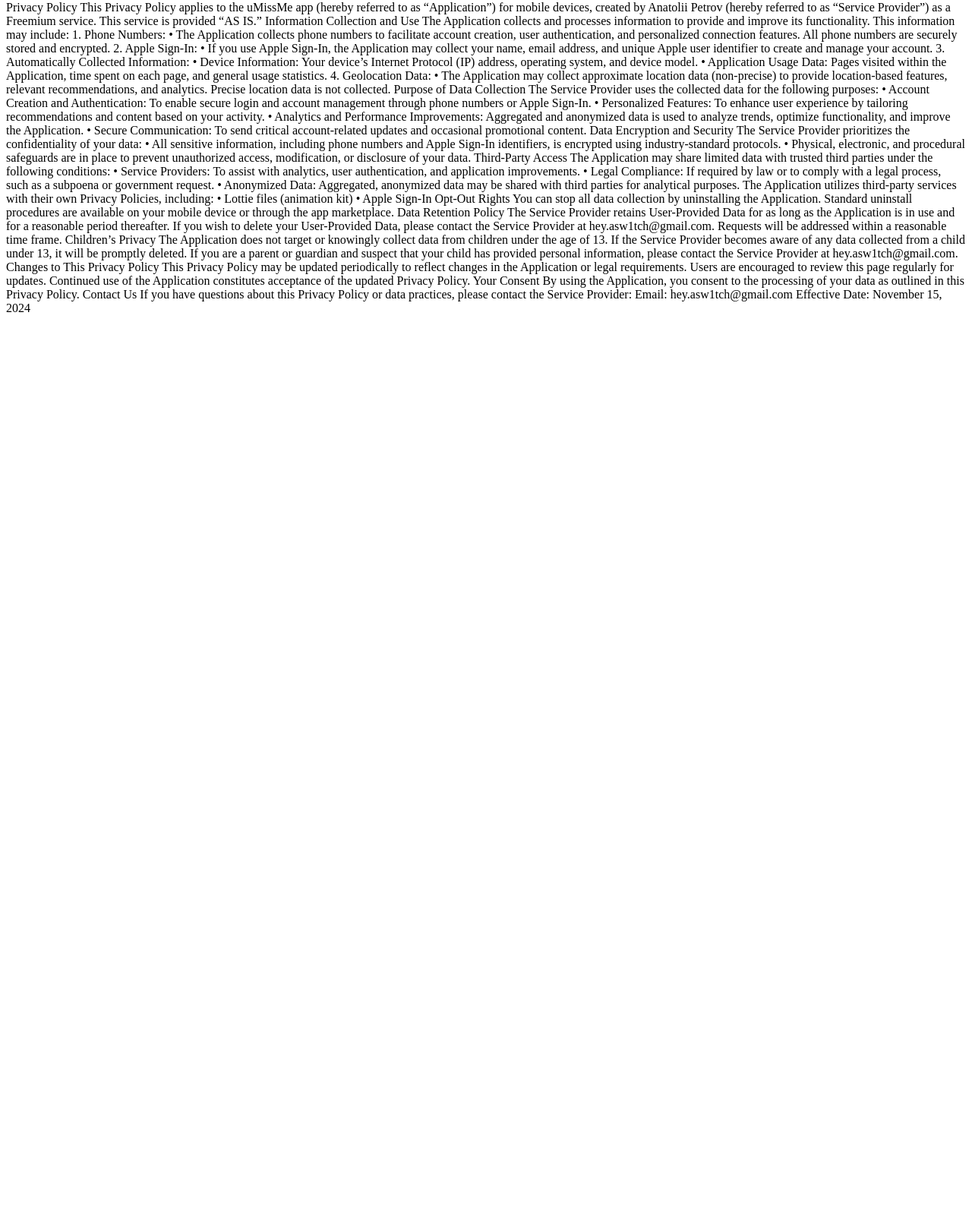
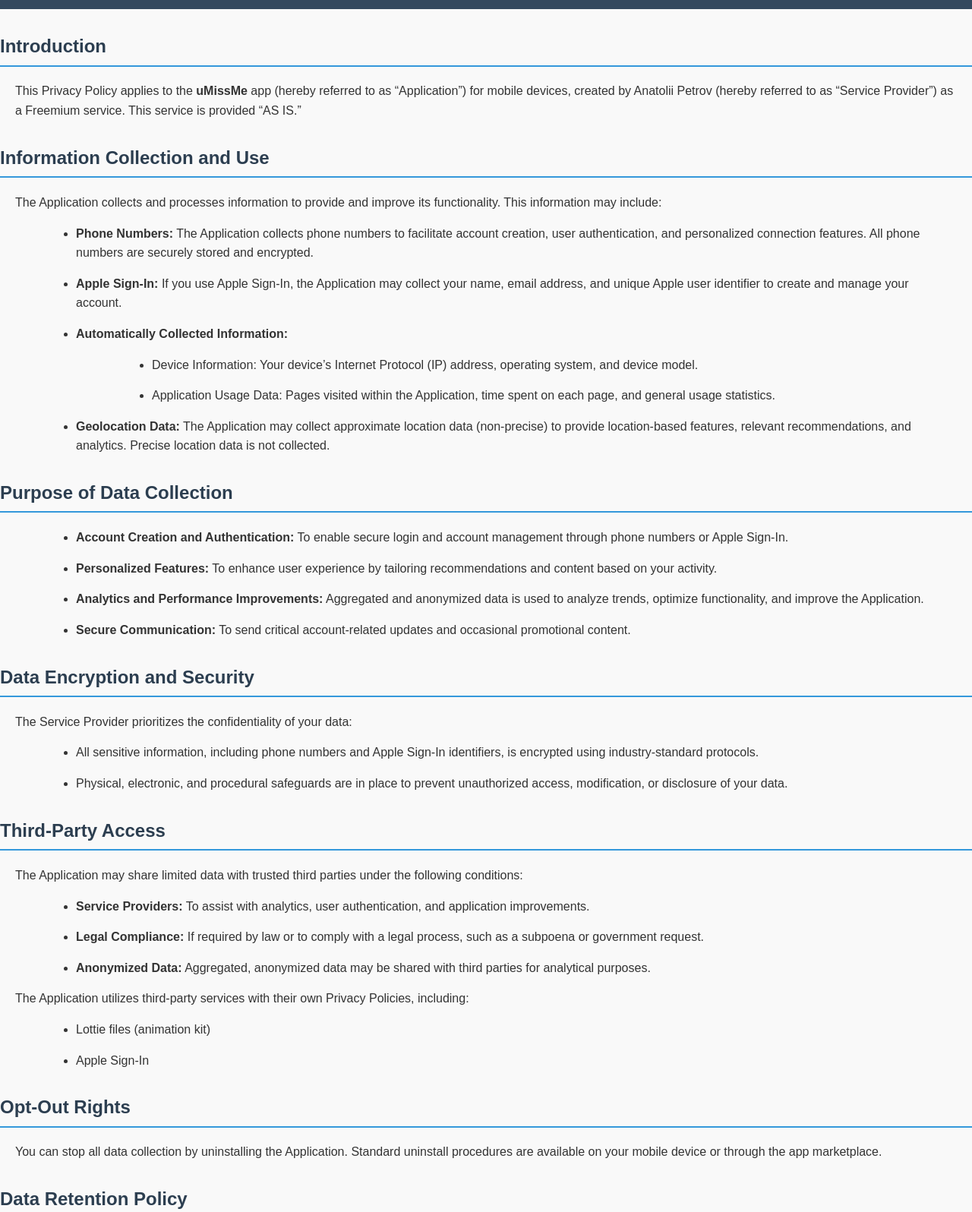
Before and after one commit to ASw1tch/asw1tch.github.io, a plain HTML site: page umissme-privacy-policy.html in a window 1280 px wide. Shown: the part 79-1675 px from the top of the page at 76% size. Before the commit the page ends 800 px from the top, so only its background shows below. Drawn offline with Linux system fonts and the light colour scheme.

Commit message:
Update umissme-privacy-policy.html

```diff
--- a/umissme-privacy-policy.html
+++ b/umissme-privacy-policy.html
@@ -4,126 +4,132 @@
     <meta charset="UTF-8">
     <meta name="viewport" content="width=device-width, initial-scale=1.0">
     <title>Privacy Policy</title>
+    <style>
+        body {
+            font-family: Arial, sans-serif;
+            line-height: 1.6;
+            margin: 0;
+            padding: 0;
+            background-color: #f9f9f9;
+            color: #333;
+        }
+
+        h1, h2 {
+            color: #2c3e50;
+        }
+
+        h1 {
+            text-align: center;
+            padding: 20px 0;
+            background-color: #34495e;
+            color: #ecf0f1;
+            margin: 0;
+        }
+
+        h2 {
+            margin-top: 30px;
+            font-size: 1.5em;
+            border-bottom: 2px solid #3498db;
+            padding-bottom: 5px;
+        }
+
+        p, ul, li {
+            margin: 15px 20px;
+        }
+
+        ul {
+            list-style-type: disc;
+            margin-left: 40px;
+        }
+
+        a {
+            color: #3498db;
+            text-decoration: none;
+        }
+
+        a:hover {
+            text-decoration: underline;
+        }
+
+        .footer {
+            text-align: center;
+            font-size: 0.9em;
+            color: #7f8c8d;
+            margin-top: 30px;
+            padding: 10px 0;
+            border-top: 1px solid #bdc3c7;
+        }
+    </style>
 </head>
 <body>
     <h1>Privacy Policy</h1>
-    <p>Privacy Policy
 
+    <h2>Introduction</h2>
+    <p>This Privacy Policy applies to the <strong>uMissMe</strong> app (hereby referred to as “Application”) for mobile devices, created by Anatolii Petrov (hereby referred to as “Service Provider”) as a Freemium service. This service is provided “AS IS.”</p>
 
+    <h2>Information Collection and Use</h2>
+    <p>The Application collects and processes information to provide and improve its functionality. This information may include:</p>
+    <ul>
+        <li><strong>Phone Numbers:</strong> The Application collects phone numbers to facilitate account creation, user authentication, and personalized connection features. All phone numbers are securely stored and encrypted.</li>
+        <li><strong>Apple Sign-In:</strong> If you use Apple Sign-In, the Application may collect your name, email address, and unique Apple user identifier to create and manage your account.</li>
+        <li><strong>Automatically Collected Information:</strong>
+            <ul>
+                <li>Device Information: Your device’s Internet Protocol (IP) address, operating system, and device model.</li>
+                <li>Application Usage Data: Pages visited within the Application, time spent on each page, and general usage statistics.</li>
+            </ul>
+        </li>
+        <li><strong>Geolocation Data:</strong> The Application may collect approximate location data (non-precise) to provide location-based features, relevant recommendations, and analytics. Precise location data is not collected.</li>
+    </ul>
 
-This Privacy Policy applies to the uMissMe app (hereby referred to as “Application”) for mobile devices, created by Anatolii Petrov (hereby referred to as “Service Provider”) as a Freemium service. This service is provided “AS IS.”
+    <h2>Purpose of Data Collection</h2>
+    <ul>
+        <li><strong>Account Creation and Authentication:</strong> To enable secure login and account management through phone numbers or Apple Sign-In.</li>
+        <li><strong>Personalized Features:</strong> To enhance user experience by tailoring recommendations and content based on your activity.</li>
+        <li><strong>Analytics and Performance Improvements:</strong> Aggregated and anonymized data is used to analyze trends, optimize functionality, and improve the Application.</li>
+        <li><strong>Secure Communication:</strong> To send critical account-related updates and occasional promotional content.</li>
+    </ul>
 
+    <h2>Data Encryption and Security</h2>
+    <p>The Service Provider prioritizes the confidentiality of your data:</p>
+    <ul>
+        <li>All sensitive information, including phone numbers and Apple Sign-In identifiers, is encrypted using industry-standard protocols.</li>
+        <li>Physical, electronic, and procedural safeguards are in place to prevent unauthorized access, modification, or disclosure of your data.</li>
+    </ul>
 
+    <h2>Third-Party Access</h2>
+    <p>The Application may share limited data with trusted third parties under the following conditions:</p>
+    <ul>
+        <li><strong>Service Providers:</strong> To assist with analytics, user authentication, and application improvements.</li>
+        <li><strong>Legal Compliance:</strong> If required by law or to comply with a legal process, such as a subpoena or government request.</li>
+        <li><strong>Anonymized Data:</strong> Aggregated, anonymized data may be shared with third parties for analytical purposes.</li>
+    </ul>
+    <p>The Application utilizes third-party services with their own Privacy Policies, including:</p>
+    <ul>
+        <li>Lottie files (animation kit)</li>
+        <li>Apple Sign-In</li>
+    </ul>
 
-Information Collection and Use
+    <h2>Opt-Out Rights</h2>
+    <p>You can stop all data collection by uninstalling the Application. Standard uninstall procedures are available on your mobile device or through the app marketplace.</p>
 
-The Application collects and processes information to provide and improve its functionality. This information may include:
+    <h2>Data Retention Policy</h2>
+    <p>The Service Provider retains User-Provided Data for as long as the Application is in use and for a reasonable period thereafter. If you wish to delete your User-Provided Data, please contact the Service Provider at <a href="mailto:hey.asw1tch@gmail.com">hey.asw1tch@gmail.com</a>. Requests will be addressed within a reasonable time frame.</p>
 
-1. Phone Numbers:
+    <h2>Children’s Privacy</h2>
+    <p>The Application does not target or knowingly collect data from children under the age of 13. If the Service Provider becomes aware of any data collected from a child under 13, it will be promptly deleted. If you are a parent or guardian and suspect that your child has provided personal information, please contact the Service Provider at <a href="mailto:hey.asw1tch@gmail.com">hey.asw1tch@gmail.com</a>.</p>
 
-• The Application collects phone numbers to facilitate account creation, user authentication, and personalized connection features. All phone numbers are securely stored and encrypted.
+    <h2>Changes to This Privacy Policy</h2>
+    <p>This Privacy Policy may be updated periodically to reflect changes in the Application or legal requirements. Users are encouraged to review this page regularly for updates. Continued use of the Application constitutes acceptance of the updated Privacy Policy.</p>
 
-2. Apple Sign-In:
+    <h2>Your Consent</h2>
+    <p>By using the Application, you consent to the processing of your data as outlined in this Privacy Policy.</p>
 
-• If you use Apple Sign-In, the Application may collect your name, email address, and unique Apple user identifier to create and manage your account.
+    <h2>Contact Us</h2>
+    <p>If you have questions about this Privacy Policy or data practices, please contact the Service Provider:</p>
+    <p>Email: <a href="mailto:hey.asw1tch@gmail.com">hey.asw1tch@gmail.com</a></p>
 
-3. Automatically Collected Information:
-
-• Device Information: Your device’s Internet Protocol (IP) address, operating system, and device model.
-
-• Application Usage Data: Pages visited within the Application, time spent on each page, and general usage statistics.
-
-4. Geolocation Data:
-
-• The Application may collect approximate location data (non-precise) to provide location-based features, relevant recommendations, and analytics. Precise location data is not collected.
-
-
-
-Purpose of Data Collection
-
-The Service Provider uses the collected data for the following purposes:
-
-• Account Creation and Authentication: To enable secure login and account management through phone numbers or Apple Sign-In.
-
-• Personalized Features: To enhance user experience by tailoring recommendations and content based on your activity.
-
-• Analytics and Performance Improvements: Aggregated and anonymized data is used to analyze trends, optimize functionality, and improve the Application.
-
-• Secure Communication: To send critical account-related updates and occasional promotional content.
-
-
-
-
-Data Encryption and Security
-
-The Service Provider prioritizes the confidentiality of your data:
-
-• All sensitive information, including phone numbers and Apple Sign-In identifiers, is encrypted using industry-standard protocols.
-
-• Physical, electronic, and procedural safeguards are in place to prevent unauthorized access, modification, or disclosure of your data.
-
-
-
-
-Third-Party Access
-
-The Application may share limited data with trusted third parties under the following conditions:
-
-• Service Providers: To assist with analytics, user authentication, and application improvements.
-
-• Legal Compliance: If required by law or to comply with a legal process, such as a subpoena or government request.
-
-• Anonymized Data: Aggregated, anonymized data may be shared with third parties for analytical purposes.
-
-
-
-The Application utilizes third-party services with their own Privacy Policies, including:
-
-• Lottie files (animation kit)
-
-• Apple Sign-In
-
-
-
-
-Opt-Out Rights
-
-You can stop all data collection by uninstalling the Application. Standard uninstall procedures are available on your mobile device or through the app marketplace.
-
-
-
-
-Data Retention Policy
-
-The Service Provider retains User-Provided Data for as long as the Application is in use and for a reasonable period thereafter. If you wish to delete your User-Provided Data, please contact the Service Provider at hey.asw1tch@gmail.com. Requests will be addressed within a reasonable time frame.
-
-
-
-
-Children’s Privacy
-
-The Application does not target or knowingly collect data from children under the age of 13. If the Service Provider becomes aware of any data collected from a child under 13, it will be promptly deleted. If you are a parent or guardian and suspect that your child has provided personal information, please contact the Service Provider at hey.asw1tch@gmail.com.
-
-
-
-Changes to This Privacy Policy
-
-This Privacy Policy may be updated periodically to reflect changes in the Application or legal requirements. Users are encouraged to review this page regularly for updates. Continued use of the Application constitutes acceptance of the updated Privacy Policy.
-
-
-
-
-Your Consent
-
-By using the Application, you consent to the processing of your data as outlined in this Privacy Policy.
-Contact Us
-
-If you have questions about this Privacy Policy or data practices, please contact the Service Provider:
-
-Email: hey.asw1tch@gmail.com
-
-
-
-Effective Date: November 15, 2024</p>
+    <div class="footer">
+        Effective Date: November 15, 2024
+    </div>
 </body>
 </html>
```
